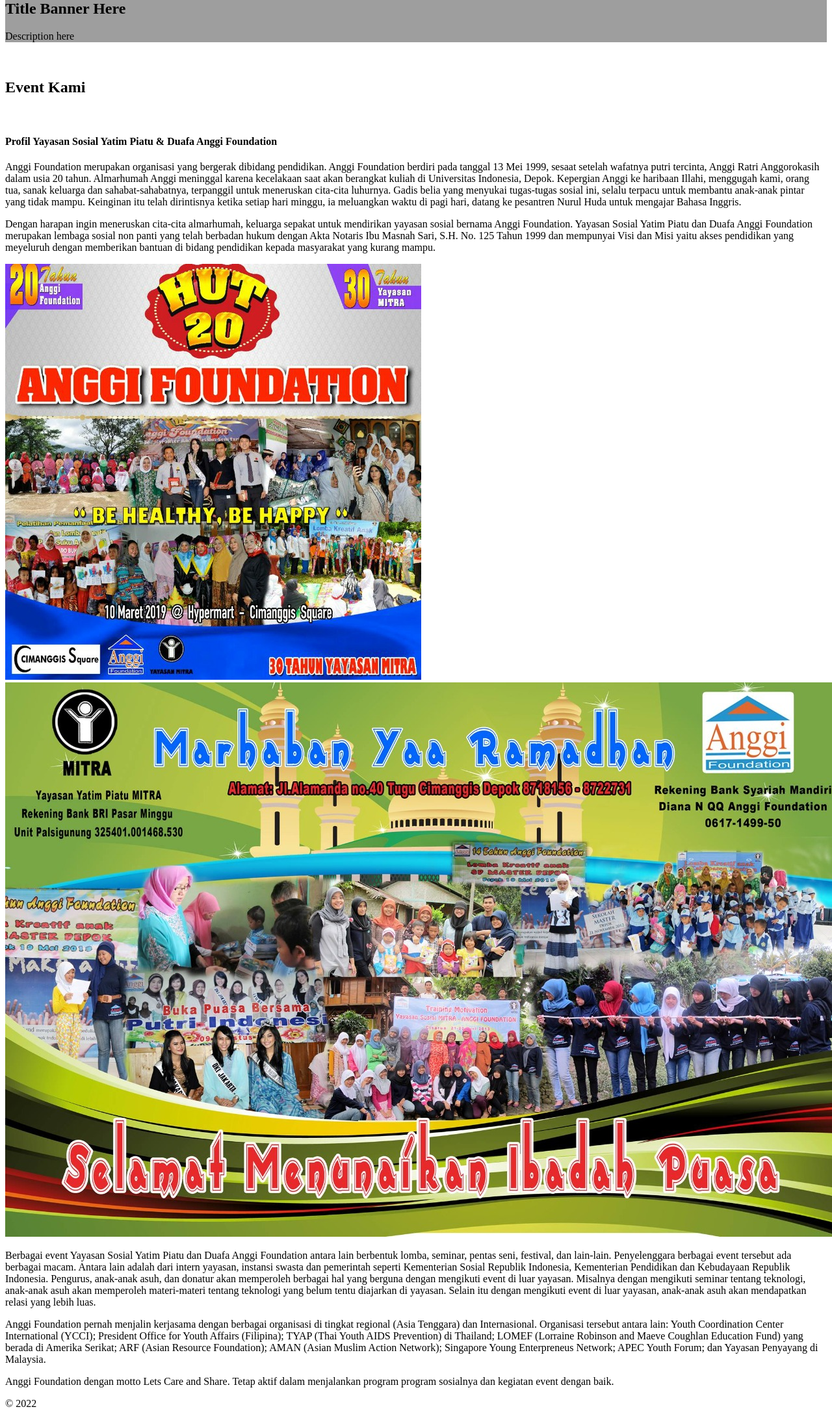
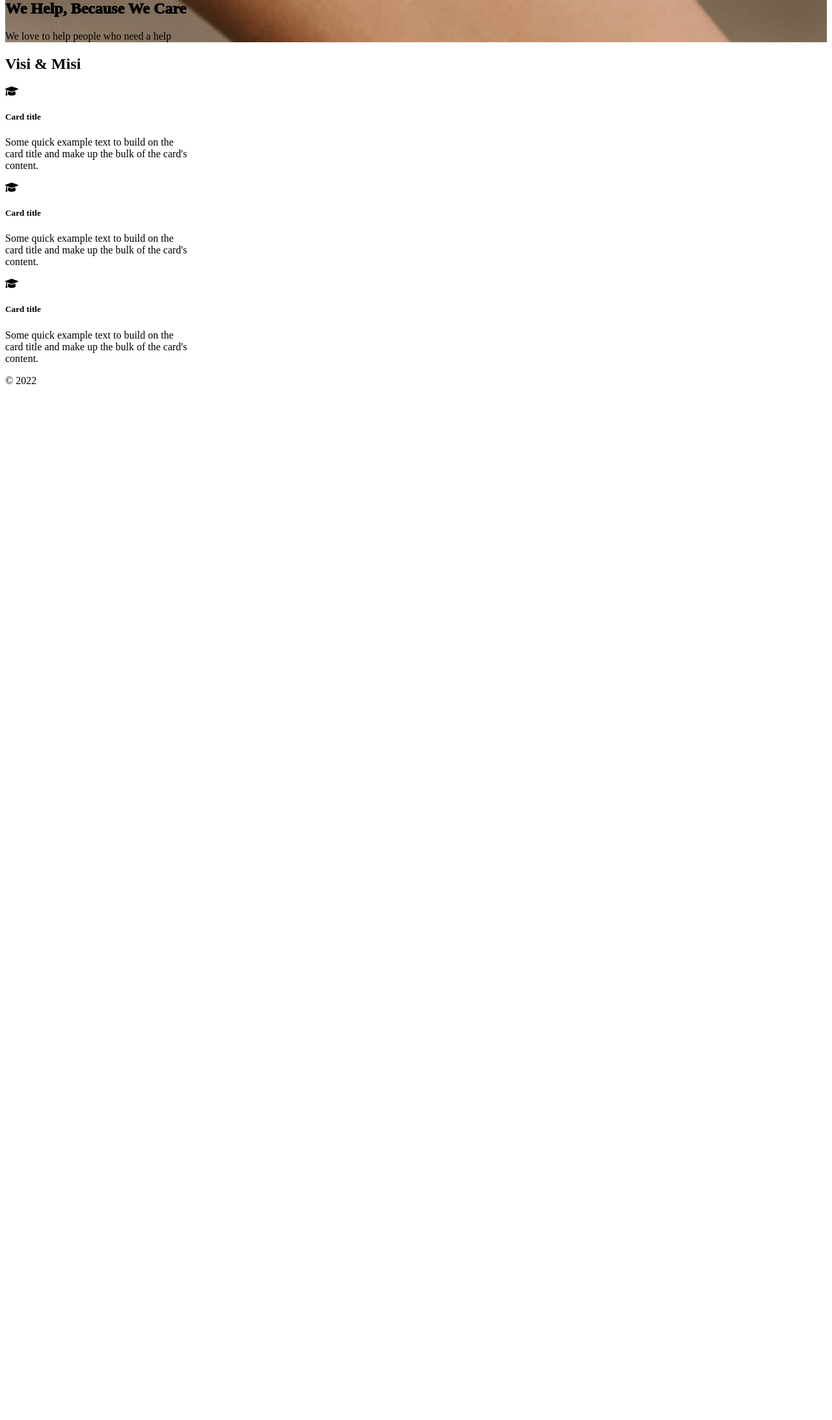
Before and after one commit to enrichoalkalas01/ta-event-yayasan-advance, a Yii app: template frontend/views/site/index.php in a window 1280 px wide. Shown: the part 20-2205 px from the top of the page at 65% size. After the commit the page ends 611 px from the top, so only its background shows below. Run offline with PHP 8.4 and a stand-in for Yii, Linux system fonts and the light colour scheme; the template is opened without the code that fills it, so the values that code supplies are empty; some libraries are stand-ins or nearby versions; grey boxes are pictures that could not be loaded.

Commit message:
add changes frontend

```diff
--- a/frontend/views/layouts/main.php
+++ b/frontend/views/layouts/main.php
@@ -21,6 +21,10 @@ AppAsset::register($this);
     <?php $this->registerCsrfMetaTags() ?>
     <title><?= Html::encode($this->title) ?></title>
     <?php $this->head() ?>
+    <link rel="preconnect" href="https://fonts.googleapis.com">
+    <link rel="preconnect" href="https://fonts.gstatic.com" crossorigin>
+    <link href="https://fonts.googleapis.com/css2?family=Nunito+Sans&family=Roboto+Serif&display=swap" rel="stylesheet">
+    <link rel="stylesheet" href="https://cdnjs.cloudflare.com/ajax/libs/font-awesome/6.0.0/css/all.min.css" integrity="sha512-9usAa10IRO0HhonpyAIVpjrylPvoDwiPUiKdWk5t3PyolY1cOd4DSE0Ga+ri4AuTroPR5aQvXU9xC6qOPnzFeg==" crossorigin="anonymous" referrerpolicy="no-referrer" />
 </head>
 <body class="d-flex flex-column h-100">
 <?php $this->beginBody() ?>
--- a/frontend/views/site/index.php
+++ b/frontend/views/site/index.php
@@ -6,15 +6,58 @@
 $this->title = 'My Yii Application';
 ?>
 
-<section id="app" class="container-fluid">
+<section id="app2" class="container-fluid">
     <!-- Banner Homepages -->
     <div class="row banner-box">
         <div class="col-md-12 content">
-            <div class="image-box" style="background-image: url('https://cdn1-production-images-kly.akamaized.net/CTp92DhnXYO7tlLuIYR95eA416A=/640x360/smart/filters:quality(75):strip_icc():format(jpeg)/kly-media-production/medias/3343581/original/095226300_1610083522-plastic-building-blocks-background-3d-render_68747-136.jpg');">
+            <div class="image-box" style="background-image: url('images/banner-thumbnail.jpg');">
                 <div class="backdrop">
                     <div class="box-text">
-                        <h1>Title Banner Here</h1>
-                        <p>Description here</p>
+                        <h1 class="roboto m-0" style="font-weight: 1000;">We Help, Because We Care</h1>
+                        <p class="nunito">We love to help people who need a help</p>
+                    </div>
+                </div>
+            </div>
+        </div>
+    </div>
+
+    <div class="row mission-box">
+        <div class="col-12 title-box text-center mb-4">
+            <h2 class="roboto font-bold">Visi & Misi</h2>
+        </div>
+        <div class="col-12 content-box">
+            <div class="row wrapper-content-box">
+                <div class="col-12 col-lg-4 card-content">
+                    <div class="card" style="width: 18rem;">
+                        <div class="icon-box text-center">
+                            <i class="fa-solid fa-graduation-cap"></i>
+                        </div>
+                        <div class="card-body text-center">
+                            <h5 class="card-title roboto">Card title</h5>
+                            <p class="card-text">Some quick example text to build on the card title and make up the bulk of the card's content.</p>
+                        </div>
+                    </div>
+                </div>
+                <div class="col-12 col-lg-4 card-content">
+                    <div class="card" style="width: 18rem;">
+                        <div class="icon-box text-center">
+                            <i class="fa-solid fa-graduation-cap"></i>
+                        </div>
+                        <div class="card-body text-center">
+                            <h5 class="card-title roboto">Card title</h5>
+                            <p class="card-text">Some quick example text to build on the card title and make up the bulk of the card's content.</p>
+                        </div>
+                    </div>
+                </div>
+                <div class="col-12 col-lg-4 card-content">
+                    <div class="card" style="width: 18rem;">
+                        <div class="icon-box text-center">
+                            <i class="fa-solid fa-graduation-cap"></i>
+                        </div>
+                        <div class="card-body text-center">
+                            <h5 class="card-title roboto">Card title</h5>
+                            <p class="card-text">Some quick example text to build on the card title and make up the bulk of the card's content.</p>
+                        </div>
                     </div>
                 </div>
             </div>
@@ -22,7 +65,7 @@ $this->title = 'My Yii Application';
     </div>
 
     <!-- Section 1 -->
-    <div class="row section-1">
+    <!-- <div class="row section-1">
         <div class="col-md-12 title-box text-center" style="padding: 20px 0;">
             <h2>Event Kami</h2>
         </div>
@@ -35,10 +78,10 @@ $this->title = 'My Yii Application';
                 'class' => 'col-sm-12 col-md-6 col-lg-3'
             ]
         ]) ?>
-    </div>
+    </div> -->
 
     <!-- Section 2 -->
-    <div class="row section-2">
+    <!-- <div class="row section-2">
         <div class="col-md-12 section-box">
             <div class="row wrapper-section">
                 <div class="col-md-6 left-side text-box">
@@ -61,35 +104,19 @@ $this->title = 'My Yii Application';
                 </div>
             </div>
         </div>
-    </div>
+    </div> -->
 
     <!-- Section 2 -->
-    <div class="row section-2">
-        <div class="col-md-12 section-box">
-            <div class="row wrapper-section">
-                <div class="col-md-6 left-side images-box">
-                    <div>
-                        <img class="image" src="images/fe2.jpg" alt="gambar">
-                    </div>
-                </div>
-                <div class="col-md-6 right-side text-box">
-                    <div class="wrapper-text">
-                        <!-- <h4>Title Here</h4> -->
-                        <p>
-                            Berbagai event Yayasan Sosial Yatim Piatu dan Duafa Anggi Foundation antara lain berbentuk lomba, seminar, pentas seni, festival, dan lain-lain. Penyelenggara berbagai event tersebut ada berbagai macam. Antara lain adalah dari intern yayasan, instansi swasta dan pemerintah seperti Kementerian Sosial Republik Indonesia, Kementerian Pendidikan dan Kebudayaan Republik Indonesia.
-                            Pengurus, anak-anak asuh, dan donatur akan memperoleh berbagai hal yang berguna dengan mengikuti event di luar yayasan.
-                            Misalnya dengan mengikuti seminar tentang teknologi, anak-anak asuh akan memperoleh materi-materi tentang teknologi yang belum tentu diajarkan di yayasan. Selain itu dengan mengikuti event di luar yayasan, anak-anak asuh akan mendapatkan relasi yang lebih luas.
-                        </p>
-                        <p>
-                            Anggi Foundation pernah menjalin kerjasama dengan berbagai organisasi di tingkat regional (Asia Tenggara) dan Internasional. Organisasi tersebut antara lain: Youth Coordination Center International (YCCI); President Office for Youth Affairs (Filipina); TYAP (Thai Youth AIDS Prevention) di Thailand; LOMEF (Lorraine Robinson and Maeve Coughlan Education Fund) yang berada di Amerika Serikat;
-                            ARF (Asian Resource Foundation); AMAN (Asian Muslim Action Network); Singapore Young Enterpreneus Network; APEC Youth Forum; dan Yayasan Penyayang di Malaysia.
-                        </p>
-                        <p>
-                            Anggi Foundation dengan motto Lets Care and Share. Tetap aktif dalam menjalankan program program sosialnya dan kegiatan event dengan baik.
-                        </p>
-                    </div>
+    <div class="row profile-box">
+        <div class="col-12 col-lg-6 left-content">
+            <div class="row wrapper-content">
+                <div class="col-12">
+
                 </div>
             </div>
+        </div>
+        <div class="col-12 col-lg-6 right-content">
+
         </div>
     </div>
 </section>
```
Also changed, not shown: frontend/web/css/style.css (+79 -0 lines), frontend/web/images/banner-thumbnail.jpg (added), 1 other file.
